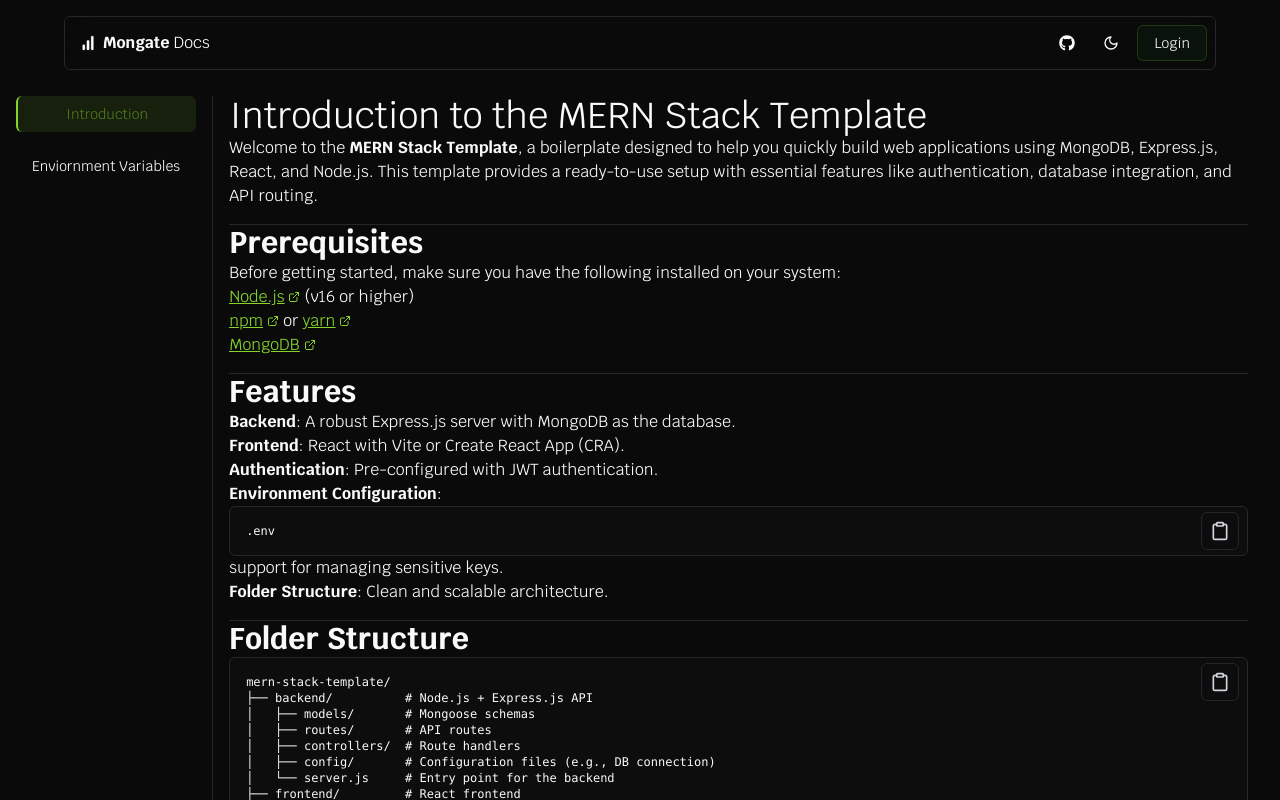
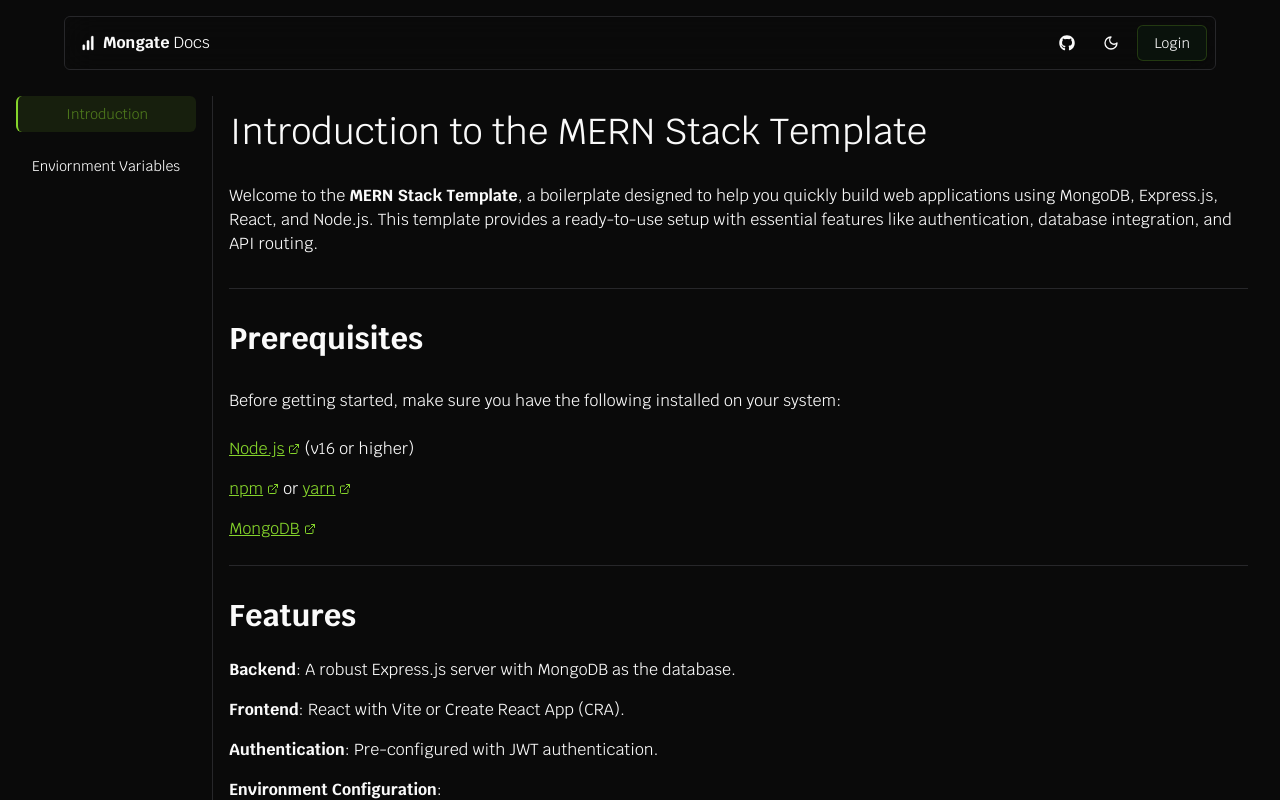
Before and after one commit to colinguinane1/Mongate-Front-End, a Next.js app: page /docs in a window 1280 px wide. Shown: the top 800 px of the page. Built offline with nearby package versions, Linux system fonts and the light colour scheme; no server answers; what tailwindcss-motion would draw is missing.

Commit message:
refactor: enhance code component styling and layout consistency in MDX files

```diff
--- a/app/docs/page.tsx
+++ b/app/docs/page.tsx
@@ -42,7 +42,7 @@
           </div>
         </div>
       </div>
-      <div className="prose">
+      <div className="">
         {docLinks.find((doc) => doc.slug === selectedDoc)?.content}
       </div>
     </section>
--- a/components/mdx/custom-code.tsx
+++ b/components/mdx/custom-code.tsx
@@ -2,9 +2,10 @@
 
 import { Check, Clipboard } from "lucide-react";
 import React, { useRef, useState } from "react";
+import { cn } from "@/lib/utils";
 
 // eslint-disable-next-line @typescript-eslint/no-explicit-any
-const Code = (props: any) => {
+const Code = (props: any, className: any) => {
   const [copied, setCopied] = useState(false);
   const codeRef = useRef<HTMLPreElement>(null);
 
@@ -19,7 +20,9 @@
   };
 
   return (
-    <div className="relative rounded-md border bg-card/50 h-fit">
+    <div
+      className={cn("relative rounded-md border bg-card/50 h-fit", className)}
+    >
       {/* Code block with copy button */}
       <div className="flex absolute right-2 top-[5px] justify-between items-center">
         <button
--- a/mdx-components.tsx
+++ b/mdx-components.tsx
@@ -7,18 +7,18 @@
 export function useMDXComponents(components: MDXComponents): MDXComponents {
   return {
     Alert: CustomAlert,
-    code: (props) => <Code {...props} />,
-    h1: (props) => <h1 className="text-4xl font-black " {...props} />,
-    h2: (props) => <h2 className="text-3xl font-bold" {...props} />,
-    h3: (props) => <h3 className="text-2xl font-semibold" {...props} />,
-    h4: (props) => <h4 className="text-xl font-medium" {...props} />,
-    h5: (props) => <h5 className="text-lg font-normal" {...props} />,
-    h6: (props) => <h6 className="text-base font-light" {...props} />,
-    p: (props) => <p className="mb-4" {...props} />,
-    li: (props) => <li className="pb-1" {...props} />,
+    code: (props) => <Code className="py-4" {...props} />,
+    h1: (props) => <h1 className="text-4xl py-4 font-black " {...props} />,
+    h2: (props) => <h2 className="text-3xl py-4 font-bold" {...props} />,
+    h3: (props) => <h3 className="text-2xl py-4 font-semibold" {...props} />,
+    h4: (props) => <h4 className="text-xl py-4 font-medium" {...props} />,
+    h5: (props) => <h5 className="text-lg py-4 font-normal" {...props} />,
+    h6: (props) => <h6 className="text-base py-4  font-light" {...props} />,
+    p: (props) => <p className="mb-b py-4" {...props} />,
+    li: (props) => <li className=" py-2" {...props} />,
     ul: (props) => <ul className="list-disc pl-6" {...props} />,
     ol: (props) => <ol className="list-decimal pl-6" {...props} />,
-    hr: (props) => <hr className="mt-4" {...props} />,
+    hr: (props) => <hr className="pb-4 mt-4" {...props} />,
     blockquote: (props) => (
       <blockquote
         style={{ paddingBottom: 0 }}
```
